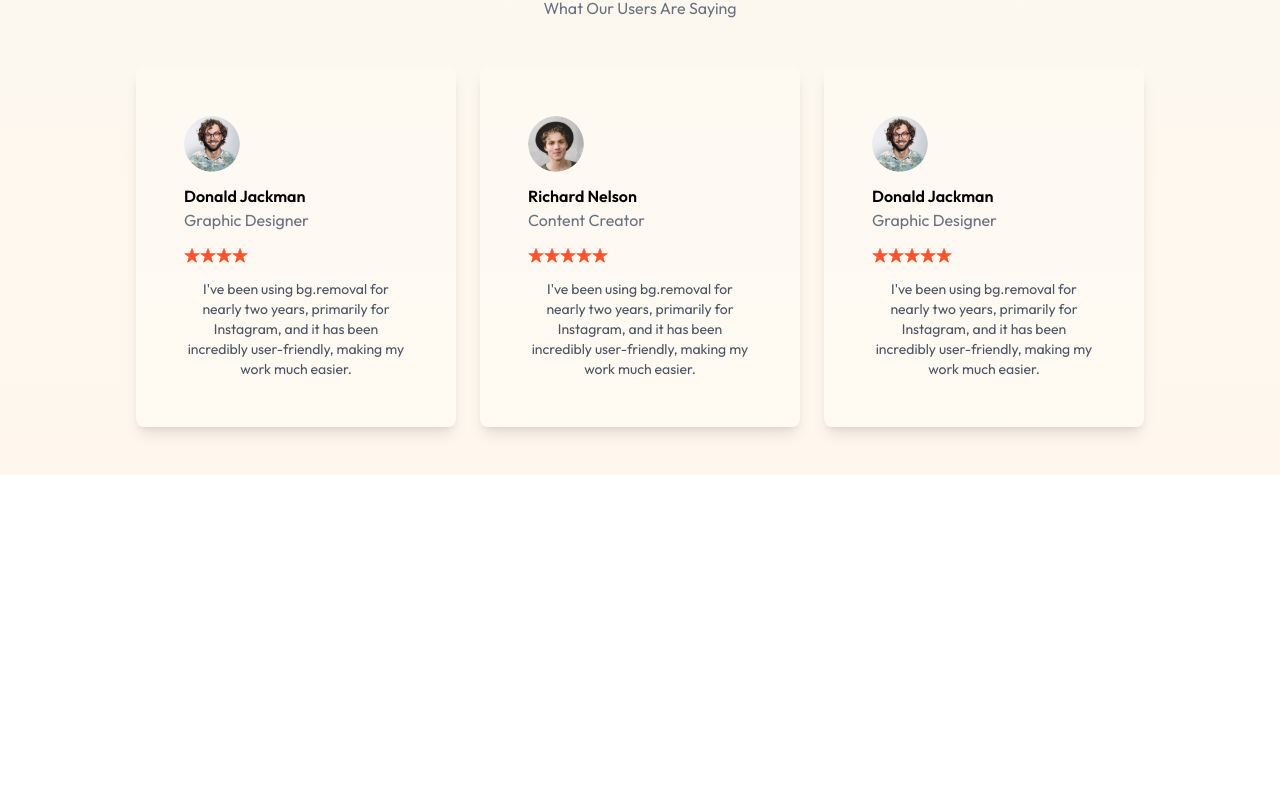
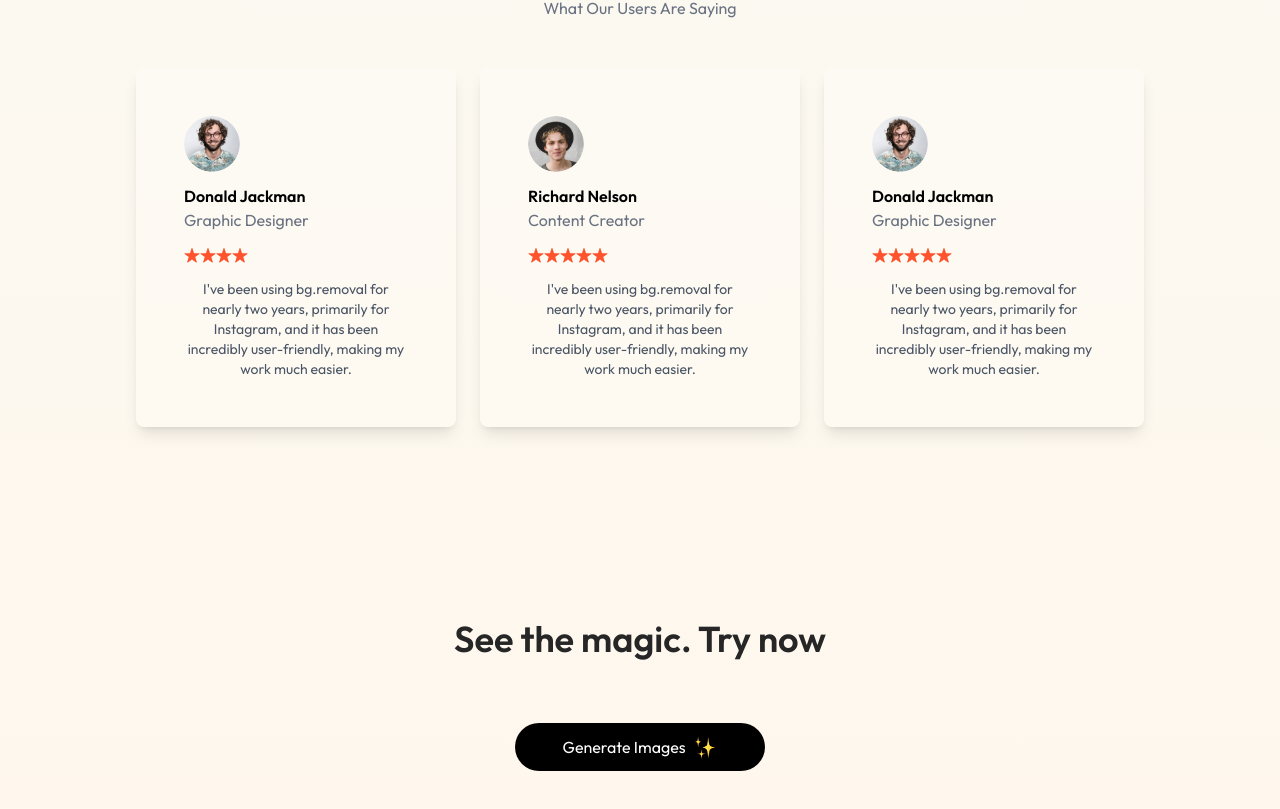
Before and after one commit to AayushKhanal47/Imagify, a React (Vite) app in the folder frontend/: page / in a window 1280 px wide. Shown: the part 2208-3017 px from the top of the page. Before the commit the page ends 2763 px from the top, so only its background shows below. Built offline with nearby package versions, Linux system fonts and the light colour scheme.

Commit message:
Added Generate Button

```diff
--- /dev/null
+++ b/frontend/src/components/GenerateButton.jsx
@@ -0,0 +1,18 @@
+import React from 'react'
+import { assets } from '../assets/assets'
+
+const GenerateButton = () => {
+  return (
+    <div className='pb-16 text-center'>
+      <h1 className='text-2xl md:text-3xl lg:text-4xl mt-4 font-semibold text-neutral-800 py-6 md:py-16'>
+        See the magic. Try now
+      </h1>
+      <button className='inline-flex items-center gap-2 px-12 py-3 rounded-full bg-black text-white m-auto hover:scale-105 transition-all duration-500'>
+        Generate Images
+        <img src={assets.star_group} alt="" className='h-6' />
+      </button>
+    </div>
+  )
+}
+
+export default GenerateButton
--- a/frontend/src/pages/Home.jsx
+++ b/frontend/src/pages/Home.jsx
@@ -3,6 +3,7 @@
 import Steps from "../components/Steps";
 import Description from './../components/Description';
 import Testimonials from "../components/Testimonials";
+import GenerateButton from "../components/GenerateButton";
 
 
 const Home = () => {
@@ -12,6 +13,7 @@
       <Steps/>
       <Description/>
       <Testimonials/>
+      <GenerateButton/>
 
     </div>
   );
```
